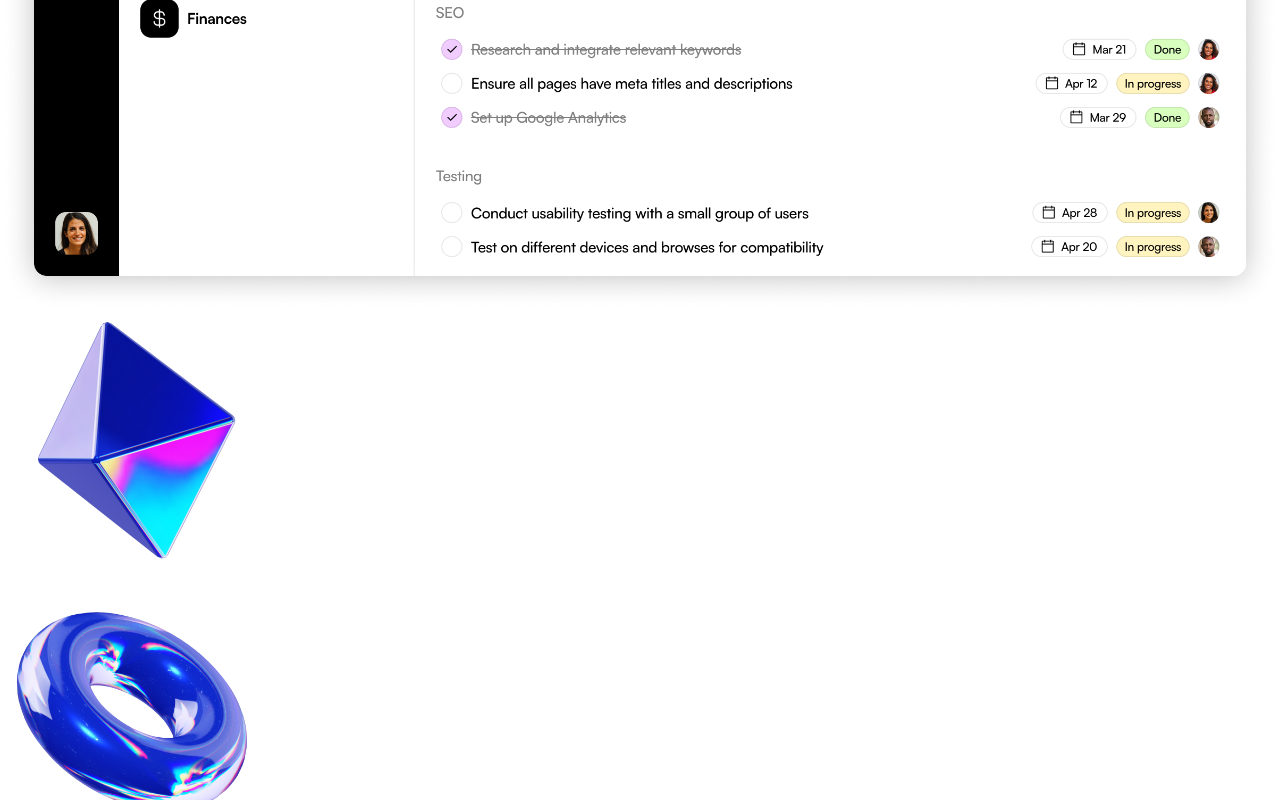
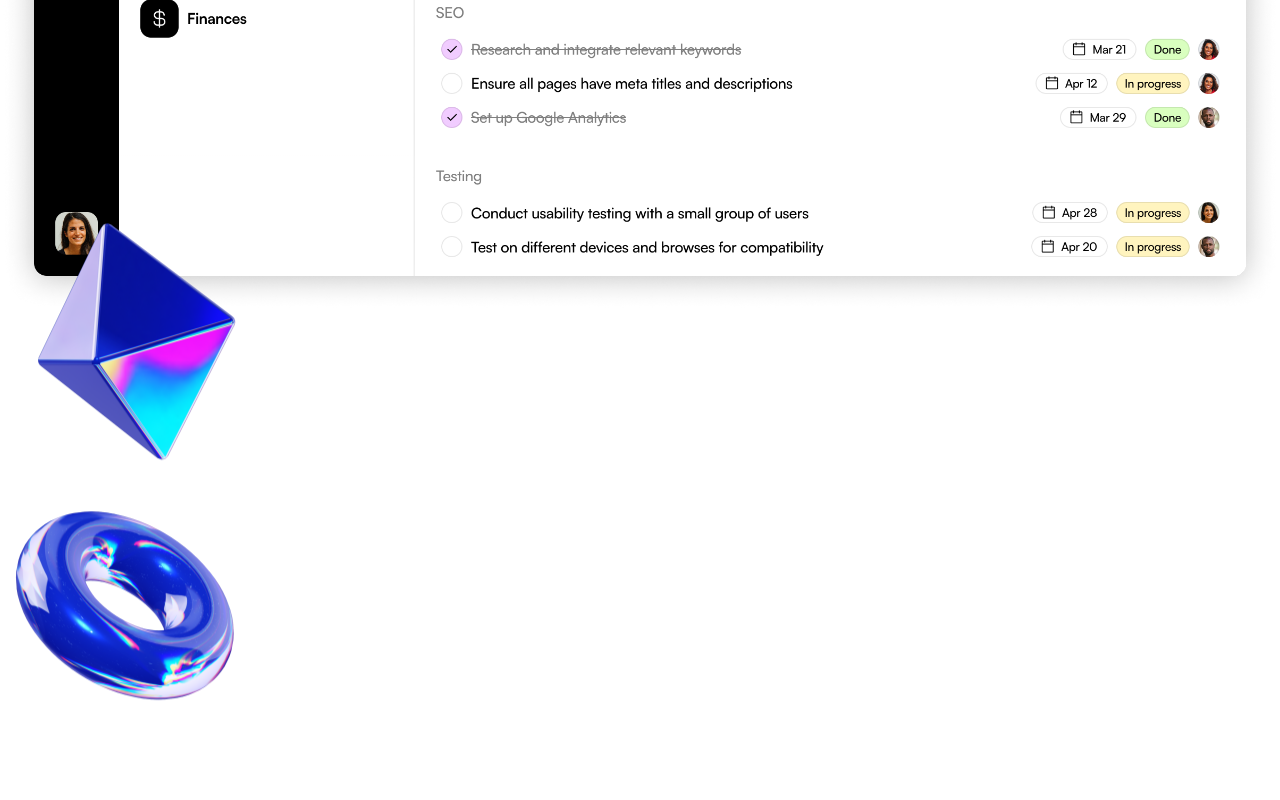
Before and after one commit to hyperactive-panda111/saas_landing_page, a Next.js app: page / in a window 1280 px wide. Shown: the part 5934-6734 px from the top of the page. Built offline with nearby package versions, Linux system fonts and the light colour scheme.

Commit message:
added paralax behaviour to images in ProductShowcase component

```diff
--- a/src/sections/ProductShowcase.tsx
+++ b/src/sections/ProductShowcase.tsx
@@ -1,12 +1,24 @@
+'use client';
+
 import productImage from '@/assets/product-image.png';
 import pyramidImage from '@/assets/pyramid.png';
 import tubeImage from '@/assets/tube.png';
 
+import { motion, useScroll, useTransform } from 'framer-motion';
 import Image from 'next/image';
+import { useRef } from 'react';
 
 export const ProductShowcase = () => {
+  const sectionRef = useRef(null);
+
+  const { scrollYProgress} = useScroll({
+    target: sectionRef,
+    offset: ['start end', 'end start']
+  });
+
+  const translateY = useTransform(scrollYProgress, [0, 1], [150, -150])
   return (
-    <section className='overflow-x-clip bg-gradient-to-b from-[#FFFFFF] to-[#D2DCFF] py-24'>
+    <section ref={sectionRef} className='overflow-x-clip bg-gradient-to-b from-[#FFFFFF] to-[#D2DCFF] py-24'>
       <div className="container">
         <div className='section-heading'>
           <div className='flex justify-center'>
@@ -26,19 +38,25 @@
             alt='Product Image'
             className='mt-10'
           />
-          <Image
-            src={pyramidImage}
+          <motion.img
+            src={pyramidImage.src}
             alt='Pyramid Image'
             className='hidden md:block absolute -right-36 -top-32'
             height={262}
             width={262}
+            style={{
+              translateY: translateY,
+            }}
           />
-          <Image
-            src={tubeImage}
+          <motion.img
+            src={tubeImage.src}
             alt='Tube Image'
             className='hidden md:block absolute bottom-24 -left-36'
-            height={262}
-            width={262}
+            height={248}
+            width={248}
+            style={{
+              translateY: translateY,
+            }}
           />
         </div>
       </div>
```
